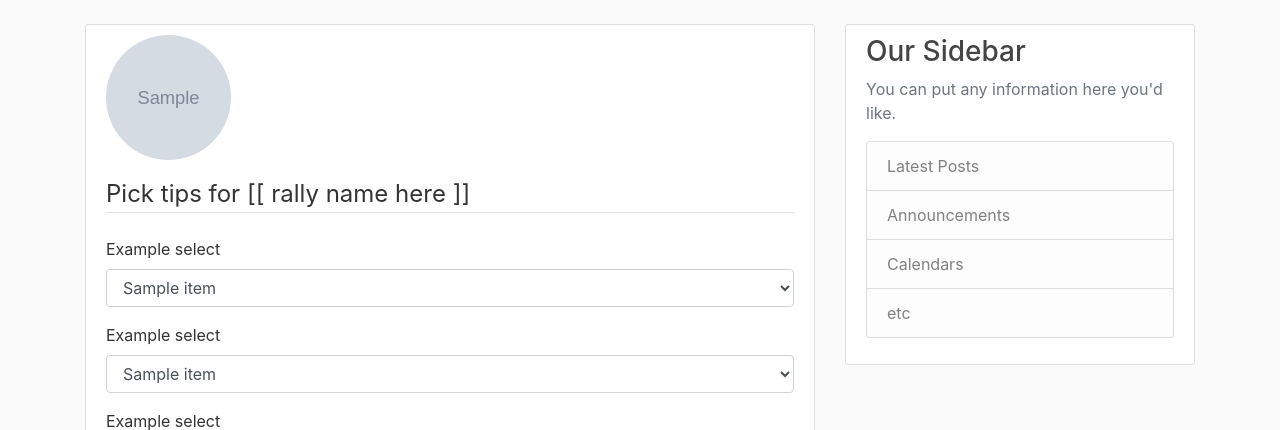
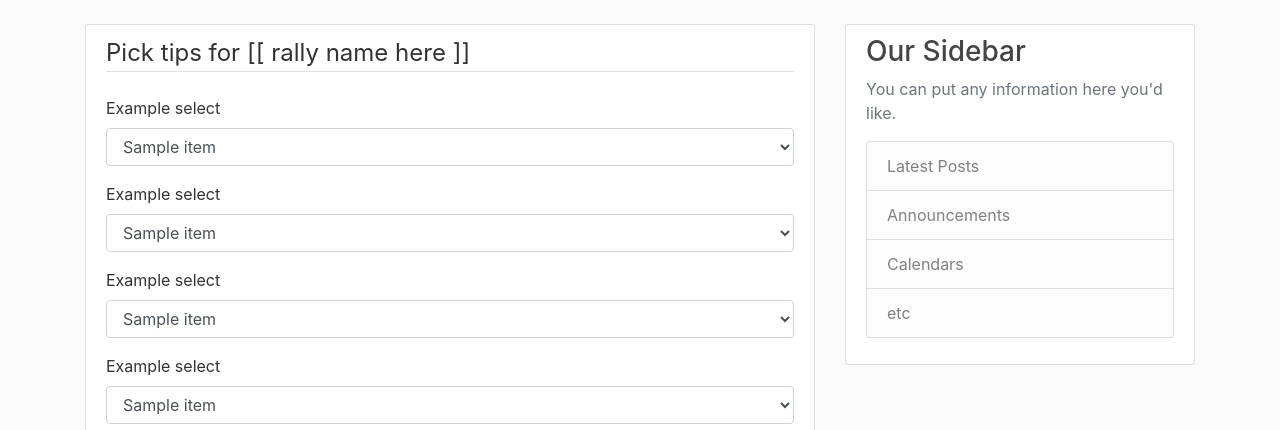
Before and after one commit to dmturner/wrc-tipping-site, a Flask app: template flasksite/templates/tips.html in a window 1280 px wide. Shown: the part 56-486 px from the top of the page. Run offline with Flask 2, Linux system fonts and the light colour scheme; tables that the repository leaves empty hold one stand-in row (values such as "Sample post"); the template is opened without the code that fills it: values that come from a table or form of the project are taken from there, most other values are stand-ins (such as "Sample title", 1, 10 or a date in 2020); grey boxes marked "Sample" are stand-in pictures; some libraries are stand-ins or nearby versions.

Commit message:
remove profile info from top of page

```diff
--- a/flasksite/templates/tips.html
+++ b/flasksite/templates/tips.html
@@ -1,13 +1,6 @@
 {% extends "layout.html" %}
 {% block content %}
   <div class="content-section">
-      <div class="media">
-        <img class="rounded-circle account-img" src="{{ image_file }}">
-        <div class="media-body mt-4">
-          <h2 class="account-heading">{{ current_user.username }}</h2>
-          <p class="text-secondary">{{ current_user.email }}</p>
-        </div>
-      </div>
       <form method="POST" action="" enctype="multipart/form-data">
         {{ form.hidden_tag() }}
         <fieldset class="form-group">
```
